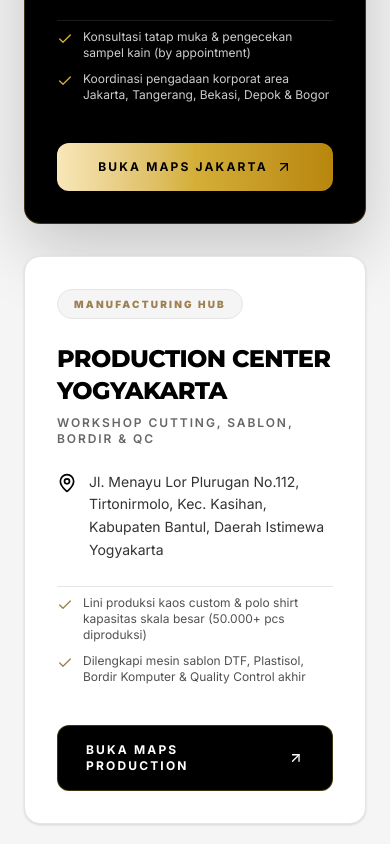
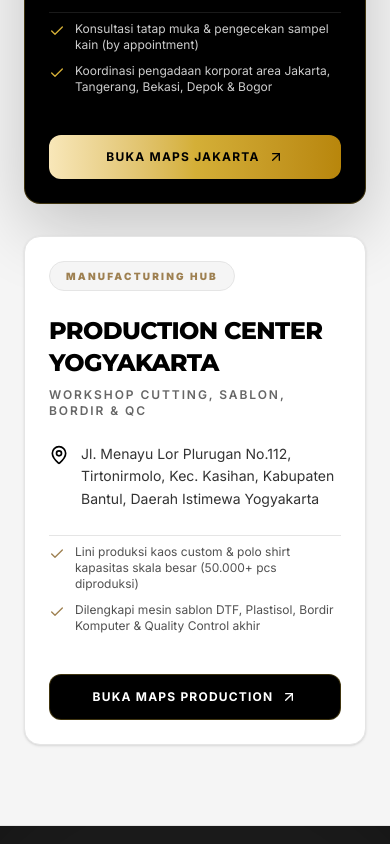
Before and after one commit to jangan-resign/citilex.asia, a Next.js app: page /kontak in a window 390 px wide. Shown: the part 2320-3164 px from the top of the page. Built offline with nearby package versions, Linux system fonts and the light colour scheme.

Commit message:
qc cms 10

```diff
--- a/src/app/kontak/page.tsx
+++ b/src/app/kontak/page.tsx
@@ -68,32 +68,32 @@ const channelCardClass = [
 
 const locationDarkCardClass = [
   "relative overflow-hidden bg-[#000000] text-white rounded-2xl",
-  "border border-[#D4AF37]/30 p-8 md:p-10",
+  "border border-[#D4AF37]/30 p-6 sm:p-8 md:p-10",
   "flex flex-col justify-between space-y-8",
   "shadow-[0_25px_70px_rgba(0,0,0,0.2)]",
 ].join(" ");
 
 const locationLightCardClass = [
   "relative overflow-hidden bg-white text-brand-primary rounded-2xl",
-  "border border-brand-platinum p-8 md:p-10",
+  "border border-brand-platinum p-6 sm:p-8 md:p-10",
   "flex flex-col justify-between space-y-8",
   "shadow-sm hover:border-brand-primary/40 hover:shadow-md transition-all duration-300",
 ].join(" ");
 
 const mapBtnGoldClass = [
   "inline-flex items-center justify-center w-full sm:w-auto rounded-xl",
-  "px-7 py-4",
+  "px-4 sm:px-7 py-3.5 sm:py-4",
   "bg-gradient-to-r from-[#F8E7B9] via-[#D4AF37] to-[#B8860B]",
-  "text-black text-xs font-bold tracking-[0.18em] uppercase",
+  "text-black text-xs font-bold tracking-[0.1em] sm:tracking-[0.18em] uppercase whitespace-nowrap",
   "hover:-translate-y-1 hover:shadow-[0_18px_40px_rgba(212,175,55,0.3)]",
   "transition-all duration-300",
 ].join(" ");
 
 const mapBtnDarkClass = [
   "inline-flex items-center justify-center w-full sm:w-auto rounded-xl",
-  "px-7 py-4",
+  "px-4 sm:px-7 py-3.5 sm:py-4",
   "bg-brand-primary text-brand-white",
-  "text-xs font-bold tracking-[0.18em] uppercase",
+  "text-xs font-bold tracking-[0.1em] sm:tracking-[0.18em] uppercase whitespace-nowrap",
   "border border-[#D4AF37]/30",
   "hover:-translate-y-1 hover:shadow-xl transition-all duration-300",
 ].join(" ");
@@ -297,8 +297,8 @@ export default function KontakPage() {
                     rel="noopener noreferrer"
                     className={mapBtnGoldClass}
                   >
-                    <span>Buka Maps Jakarta</span>
-                    <ArrowUpRight className="w-4 h-4 ml-2" />
+                    <span className="whitespace-nowrap">Buka Maps Jakarta</span>
+                    <ArrowUpRight className="w-4 h-4 ml-2 shrink-0" />
                   </TrackedExternalLink>
                 </div>
               </div>
@@ -350,8 +350,8 @@ export default function KontakPage() {
                     rel="noopener noreferrer"
                     className={mapBtnDarkClass}
                   >
-                    <span>Buka Maps Production</span>
-                    <ArrowUpRight className="w-4 h-4 ml-2" />
+                    <span className="whitespace-nowrap">Buka Maps Production</span>
+                    <ArrowUpRight className="w-4 h-4 ml-2 shrink-0" />
                   </TrackedExternalLink>
                 </div>
               </div>
```
